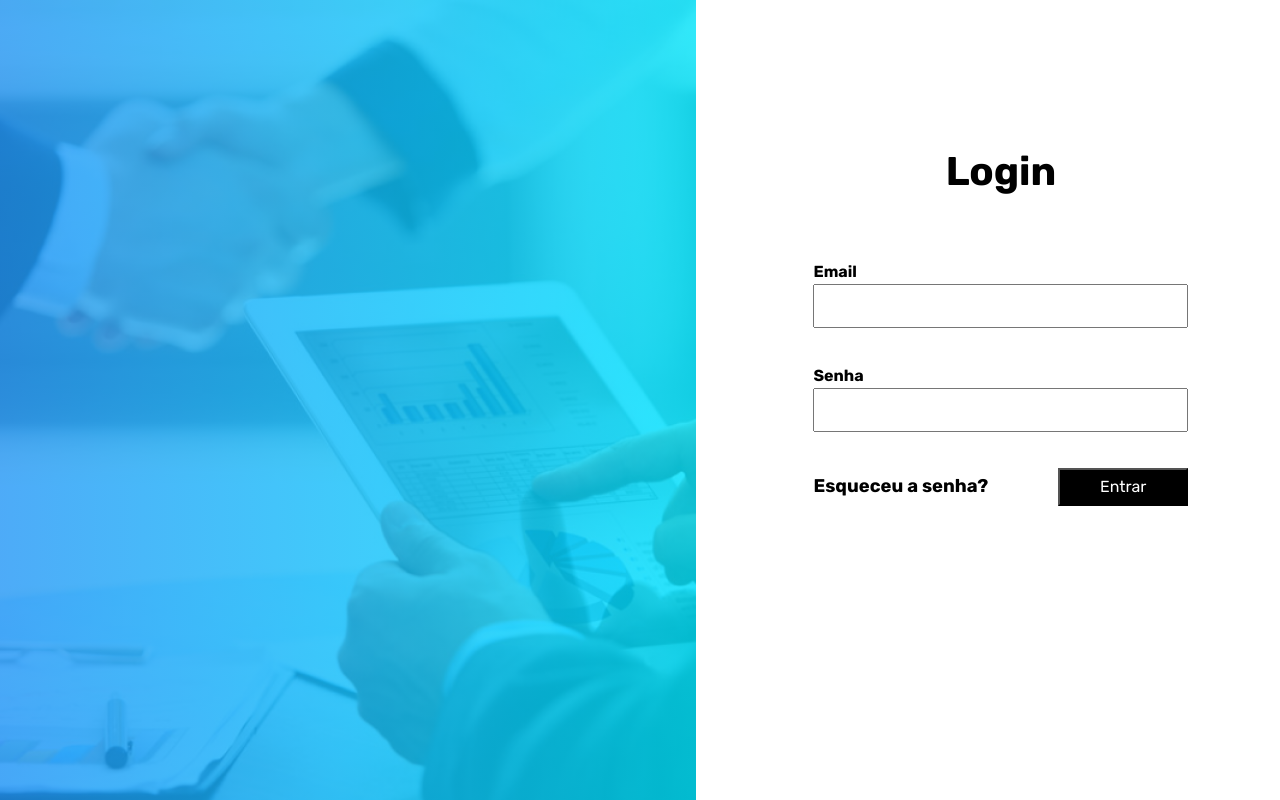
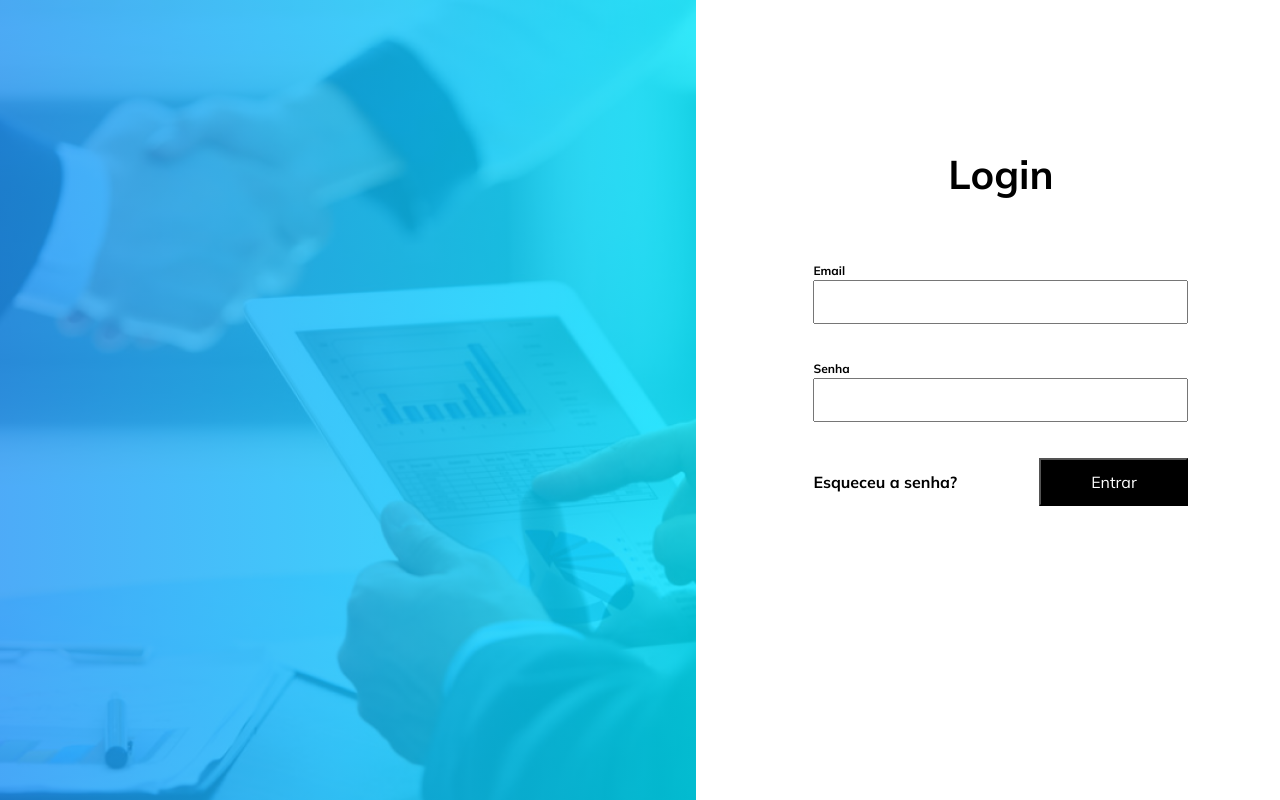
Before and after one commit to DavidSantosDeveloper/projeto_desafio_vue, a Vue app in the folder projeto/: page / in a window 1280 px wide. Built offline with nearby package versions, Linux system fonts and the light colour scheme.

Commit message:
STYLE: ajuste da fonte global para Mulish

```diff
--- a/projeto/src/App.vue
+++ b/projeto/src/App.vue
@@ -11,7 +11,7 @@
   box-sizing: border-box;
   padding: 0px;
   margin: 0px;
-  font-family: "Rubik", sans-serif;
+  font-family: "Mulish", sans-serif;
 
 }
 html,body{
--- a/projeto/src/components/Login/LoginComponent copy.vue
+++ /dev/null
@@ -1,200 +0,0 @@
-<template>
-
-  <main>
-        <section class="login">
-          <form class="" id="formulario_login" @submit.prevent="handleSubmit">
-              <h1 class="">Login</h1>
-              <div class="container-input-email">
-                <label for="staticEmail2" class="">Email</label>
-                <input type="text"  class=""  placeholder="" id="username" v-model="username" required>
-              </div>
-              <div class="container-input-senha">
-                <label for="inputPassword2" class="">Senha</label>
-                <input type="password" class="" placeholder="" id="password" v-model="password" required>
-              </div>
-              <div class=" d-flex justify-content-between container-opcoes justify-content-between">
-                <a href="" class="">Esqueceu a senha?</a>
-                <button type="submit" class="butao-entrar">Entrar</button>
-              </div>
-        </form>
-      </section>
-      <section class="container-banner">
-         <img src="../../assets/login_image.png" alt="">
-      </section>
-  </main>
-
-
-
-
-</template>
-
-<script lang="ts">
-import { defineComponent,reactive} from 'vue';
-import LoginService from "../../services/LoginService/LoginService"
-import router from '../../../src/router/index';
-
-export default defineComponent({
-  name: 'LoginComponent',
-  props: {
-    msg: String,
-  },
-  setup() {
-    const username = reactive({
-      value: ""
-    });
-    const password = reactive({
-      value: ""
-    });
-    let errorMessage =reactive({
-      value: ""
-    });;
-
-    const handleSubmit = async () => {
-      try {
-        const response = await LoginService.Autentificar(username.value, password.value);
-        // Armazenar token de autenticação (ex: localStorage)
-        localStorage.setItem('authToken', response.token);
-        // Redirecionar para página principal após login
-        router.push('/utilitarios');
-      } catch (error) {
-        errorMessage = error.message;
-      }
-    };
-
-    return {
-      username,
-      password,
-      errorMessage,
-      handleSubmit
-    };
-  }
-});
-</script>
-
-<!-- Add "scoped" attribute to limit CSS to this component only -->
-<style scoped lang="scss">
-*{
-  box-sizing: border-box;
-  padding: 0px;
-  margin: 0;
-  font-family: "Rubik", sans-serif;
-  color: black;
-
-}
-html,body{
-  font-size: 16px;
-
-}
-main{
-    display: grid;
-    // 727/1336px =54,41% da largura da tela
-    grid-template-columns: 54.41vw 1fr;
-    grid-template-rows: 100vh;
-    grid-template-areas: "banner login";
-}
-section.login{
-  grid-area: login;
- // 146/768=19.0104%
-  padding-top: 19.0104vh;
-   // /117/45,59vw => 609px(containe login)=> 117px/609px =19.21%
-  padding-left: 117px;
-}
-
-#formulario_login{
-  // border: 1px solid green;
-  height: 44.27vh;
-  min-height: 340px;
-  width:28.06vh;
-  min-width: 375px;
-
-
-  display: flex;
-  flex-direction: column;
-  justify-content: flex-end;
-  align-items:flex-end;
-  gap: 36px;
-  & h1{
-   align-self: center;
-   font-weight: bold;
-  }
-  & label{
-    display: block;
-    width: 100%;
-    text-align: start;
-    font-weight: bold;
-  }
-  & input{
-    padding: 8px 5px;
-  }
-  & div.container-input-email{
-      display: flex;
-      flex-direction: column;
-      align-items: stretch;
-
-      width:100%;
-      margin-top: 28px;
-
-  }
-  & div.container-input-senha{
-      display: flex;
-      flex-direction: column;
-      align-items: stretch;
-      width:100%;
-  }
-
-  & div.container-opcoes{
-    display: flex;
-    justify-content: space-between;
-    align-items: center;
-    // border:1px solid red;
-    width: 100%;
-    & a{
-      color: black;
-      font-weight: bold;
-      text-decoration: none;
-      font-size: 1.15rem;
-    }
-    & .butao-entrar{
-      background-color: #000000;
-      color: white;
-
-      padding: 5px 40px;
-    }
-  }
-
-
-}
-
-.container-banner{
-  grid-area: banner;
-  height: 100vh;
-  overflow: hidden;
-  position: relative;
-
-  & img{
-    width: 100%;
-    height: 100%;
-    object-fit: cover;
-    position: absolute;
-    top: 0;
-    left: 0;
-    background-image: linear-gradient(90deg, rgba(33,150,246,0.8), rgba(0,229,253,0.8));
-    z-index: 0;
-
-  }
-
-}
-
-.container-banner::before {
-  content: '';
-  position: absolute;
-  top: 0;
-  left: 0;
-  width: 100%;
-  height: 100%;
-  background-image: linear-gradient(90deg, rgba(33,150,246,0.8), rgba(0,229,253,0.8));
-  z-index: 999;
-}
-
-
-</style>
--- a/projeto/src/components/Login/LoginComponent.vue
+++ b/projeto/src/components/Login/LoginComponent.vue
@@ -75,7 +75,7 @@ export default defineComponent({
   box-sizing: border-box;
   padding: 0px;
   margin: 0;
-  font-family: "Rubik", sans-serif;
+  font-family: "Mulish", sans-serif;
   color: black;
 
 }
@@ -120,6 +120,7 @@ section.login{
     width: 100%;
     text-align: start;
     font-weight: bold;
+    font-size:12px;
   }
   & input{
     padding: 8px 5px;
@@ -150,13 +151,15 @@ section.login{
       color: black;
       font-weight: bold;
       text-decoration: none;
-      font-size: 1.15rem;
+      font-size: 16px;
     }
     & .butao-entrar{
       background-color: #000000;
       color: white;
+       width:149px;
+       height:48px;
 
-      padding: 5px 40px;
+      // padding: 5px 40px;
     }
   }
 
```
